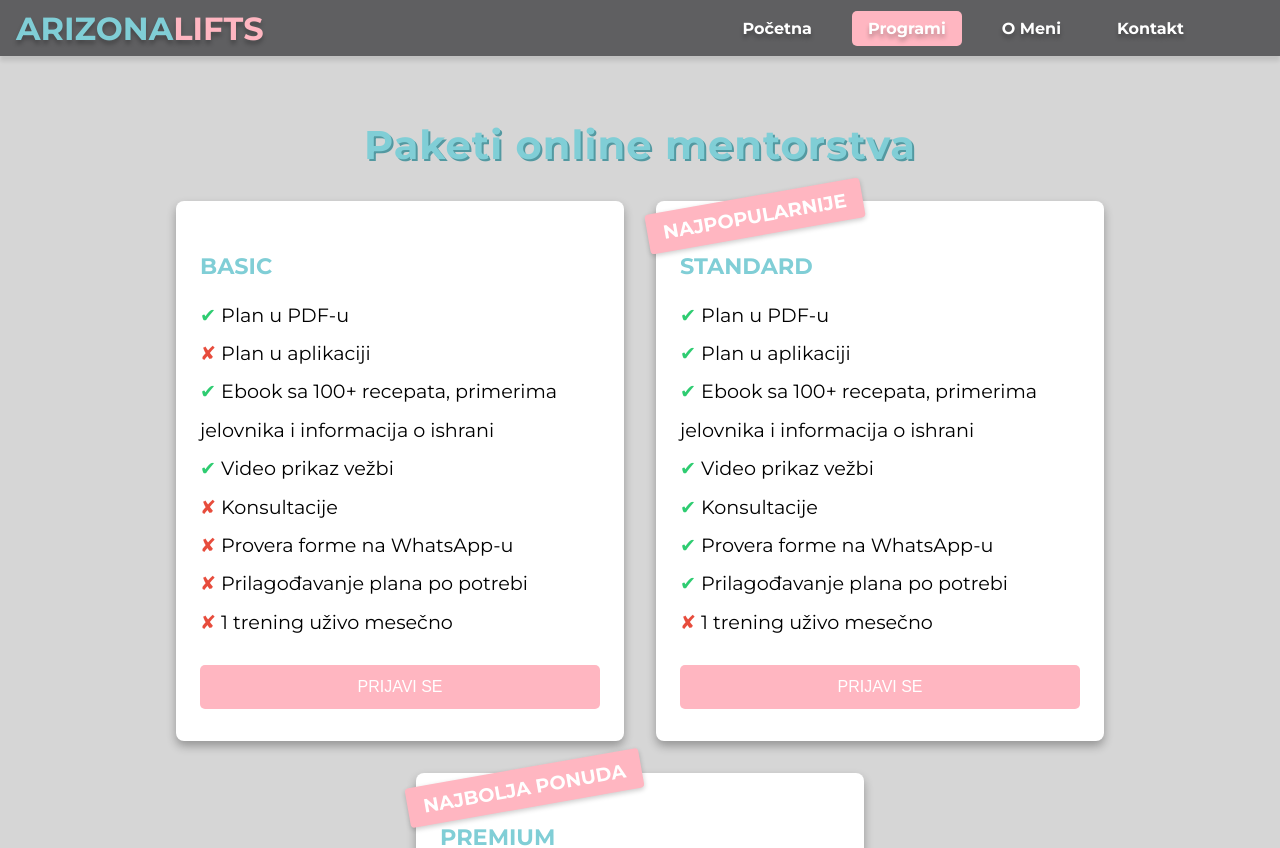
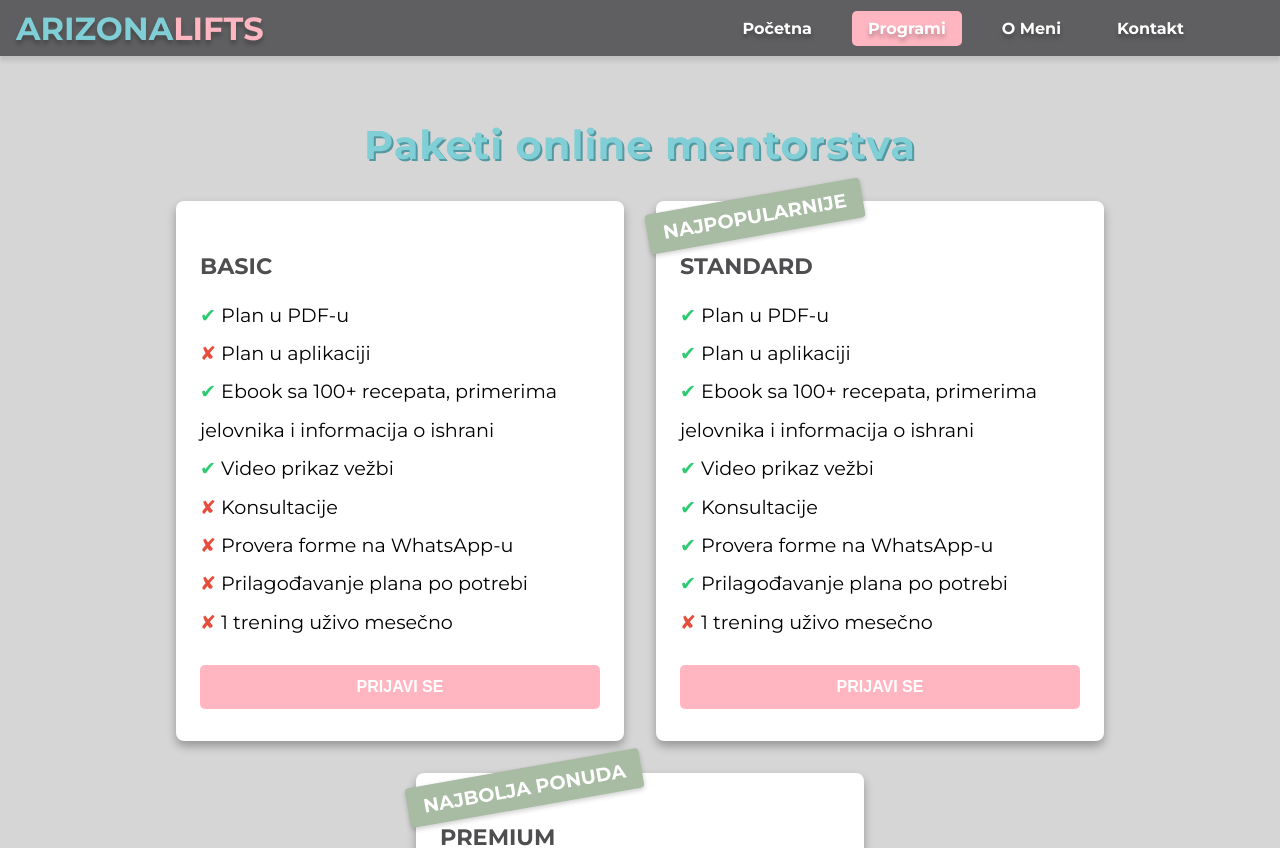
Before and after one commit to MiloshMilinkov/arizonalifts_website, a Nuxt app: page /Programs in a window 1280 px wide. Shown: the top 848 px of the page. Built offline with nearby package versions, Linux system fonts and the light colour scheme.

Commit message:
ProgramsCard - color changes

```diff
--- a/components/Program/ProgramsCard.vue
+++ b/components/Program/ProgramsCard.vue
@@ -17,7 +17,7 @@
       </li>
     </ul>
     <p v-if="price" class="plan-price">{{ price }}</p>
-    <BaseButton @click="goToDocs(docsUrl)">PRIJAVI SE</BaseButton>
+    <BaseButton @click="goToDocs(docsUrl)" class="btn">PRIJAVI SE</BaseButton>
   </BaseCard>
 </template>
 
@@ -55,7 +55,7 @@ function goToDocs(url) {
     font-size: 1.4rem;
     margin-bottom: 1rem;
     text-transform: uppercase;
-    color: #80CED6;
+    color: #4E4E50;
   }
 
   .plan-features {
@@ -87,7 +87,7 @@ function goToDocs(url) {
     position: absolute;
     top: -5px;
     left: -10px;
-    background-color: #FFB6C1;
+    background-color: #A8BBA3;
     color: #fff;
     padding: 0.5rem 1rem;
     font-size: 1.2rem;
@@ -95,6 +95,10 @@ function goToDocs(url) {
     transform: rotate(-10deg);
     box-shadow: 0 2px 5px rgba(0, 0, 0, 0.2);
     border-radius: 4px;
+  }
+
+  .btn{
+    font-weight: bold;
   }
 
   @media (max-width: 768px) {
```
